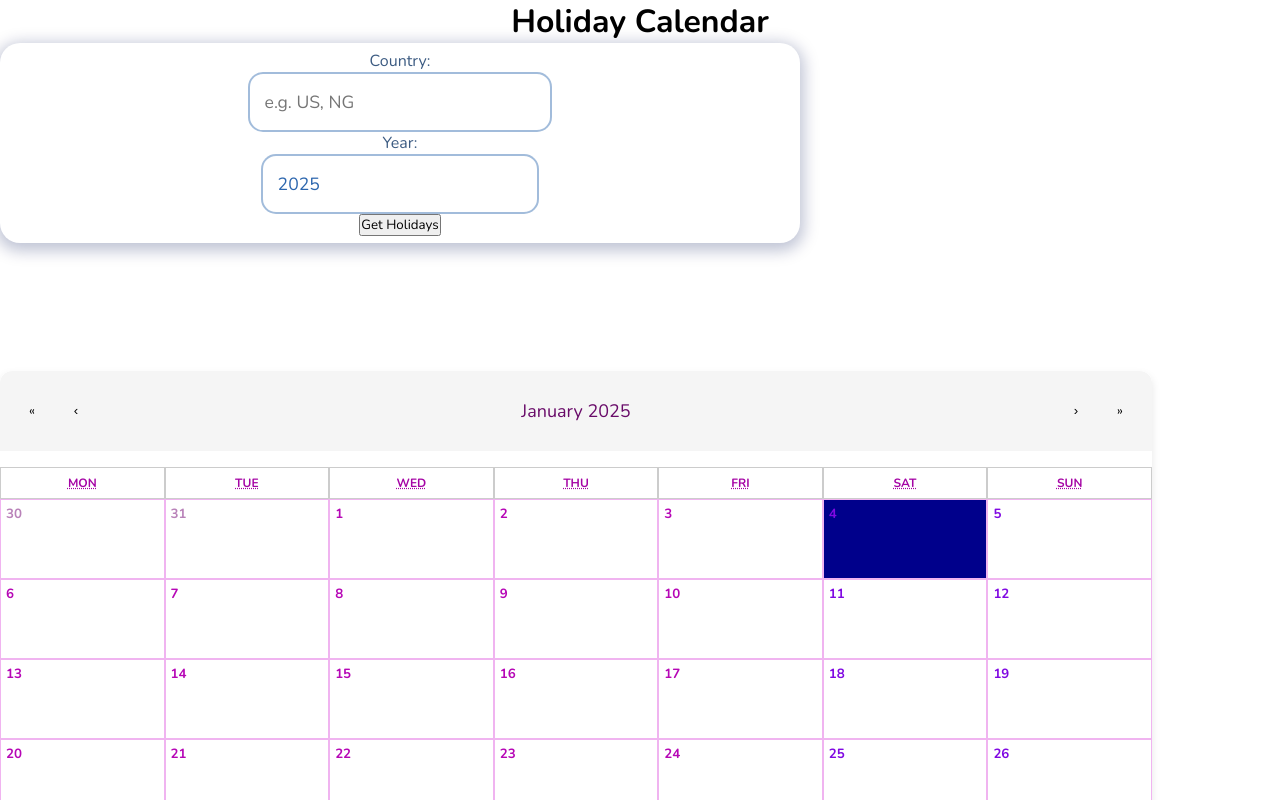
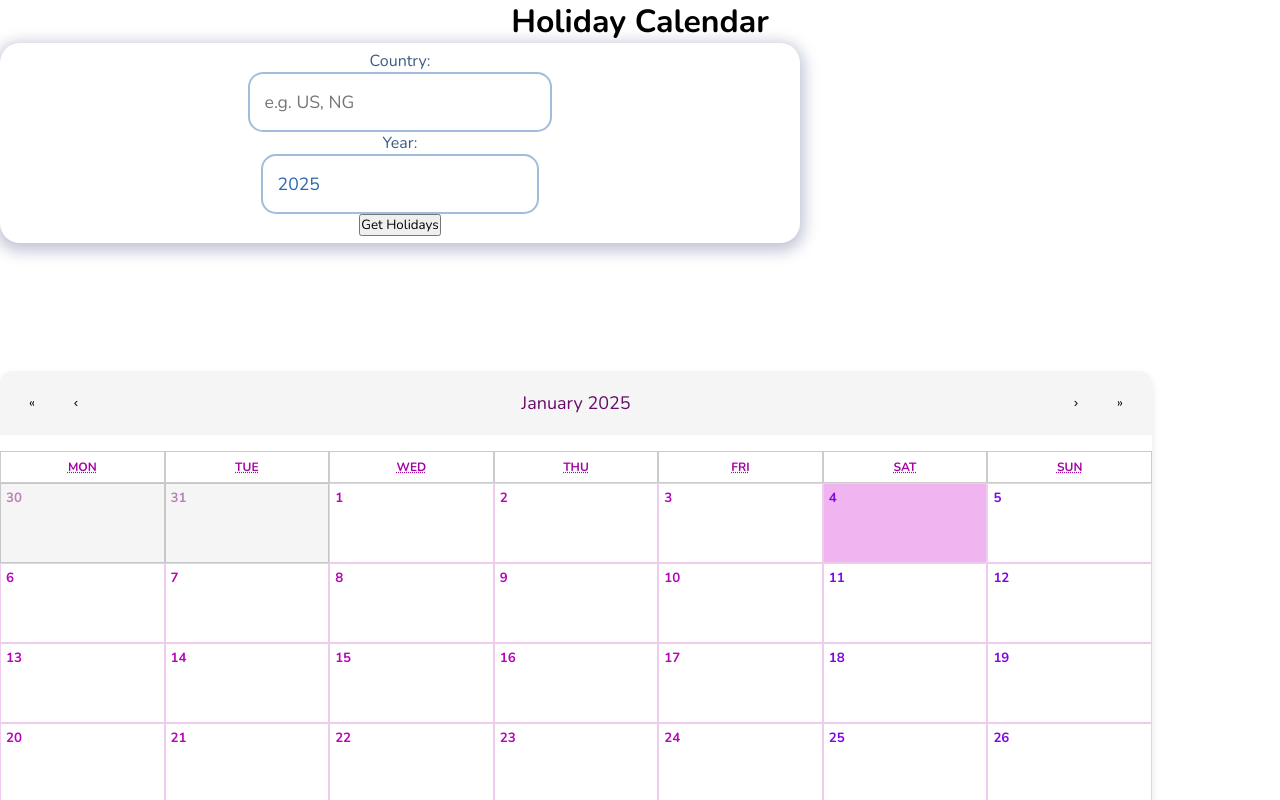
Before and after one commit to Basito-kun/holiday-calendar, a React (Create React App) app: page / in a window 1280 px wide. Shown: the top 800 px of the page. Built offline with nearby package versions, Linux system fonts and the light colour scheme.

Commit message:
styling the react-calendar - deactivating pointer-events for the calendar tiles until they are assigned advanced functions, more tile structure and property modification

```diff
--- a/src/CalendarView.css
+++ b/src/CalendarView.css
@@ -50,7 +50,8 @@
   color: rgb(105, 11, 105);
   padding: 10px;
   border-radius: 12px 12px 0 0;
-  height: 5em;
+  height: 4em;
+  margin: none;
 }
 
 .react-calendar__navigation__label {
@@ -71,29 +72,43 @@
   /*border-radius: 8px;   Optional: Add rounded corners */
   color: rgb(182, 7, 182);
   position: relative;
+  pointer-events: none;
 }
 
+/* When pointer-events are inactive */
 .react-calendar__tile:enabled:hover,
 .react-calendar__tile--active {
+  background-color: transparent !important; /* Remove background change */
+  color: inherit !important; /* Retain original text color */
+  border: none !important; /* Remove any border */
+}
+
+.react-calendar__tile--hover {
+  background-color: transparent !important; /* Prevent hover background */
+}
+
+/* when pointer-events are activated
+ .react-calendar__tile:enabled:hover,
+.react-calendar__tile--active {
+  background: rgb(240, 180, 240);
+  color: white;
+  transform: scale(1);
+} */
+
+.react-calendar__tile--now {
   background: rgb(240, 180, 240);
   color: white;
   transform: scale(1);
 }
 
-.react-calendar__tile--now {
-  background: darkblue;
-  color: white;
-  transform: scale(1);
-}
-
-.react-calendar__tile--active {
+/* .react-calendar__tile--active {
   background-color: rgb(156, 195, 253) !important;
   color: white !important;
   border: 1px solid #cccccc;
-}
+} */
 
 .react-calendar__tile.react-calendar__month-view__days__day {
-  border: 0.05px solid rgb(240, 180, 240);
+  border: 0.05px solid rgb(238, 204, 238);
 }
 
 .react-calendar__month-view__weekdays__weekday {
@@ -106,12 +121,14 @@
 
 .react-calendar__month-view__days__day--neighboringMonth {
   color: rgb(185, 130, 185);
+  background-color: whitesmoke;
+  border-color: rgb(199, 199, 199) !important;
 }
 
-.react-calendar__tile--hasActive {
+/* .react-calendar__tile--hasActive {
   font-weight: bold;
   border: 1px solid #009688;
-}
+} */
 
 .react-calendar__tile > div {
   font-size: 12px;
```
